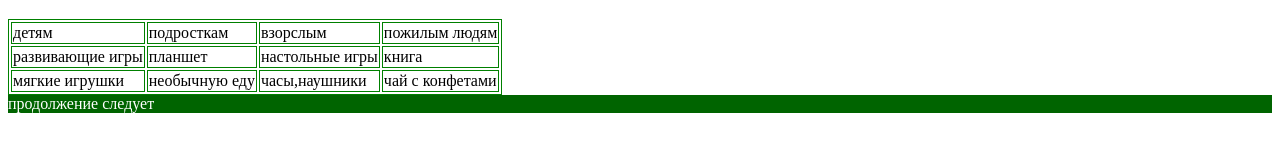
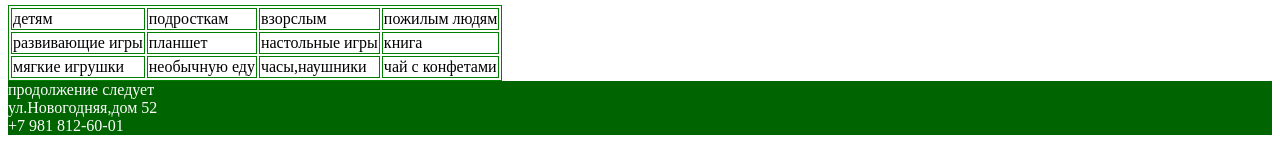
Before and after one commit to ElizAlgo/Anna, a plain HTML site: page index.html in a window 1280 px wide. Shown: the part 1697-1840 px from the top of the page. Before the commit the page ends 1818 px from the top, so only its background shows below. Drawn offline with Linux system fonts and the light colour scheme.

Commit message:
Update index.html

```diff
--- a/index.html
+++ b/index.html
@@ -1,10 +1,11 @@
 <html>
   <title>новый год </title>
   <body>
-      <a href="https://imgbb.com/"><img src="https://i.ibb.co/K2rd901/Untitled.png" alt="Untitled" border="0" width="50px" height="50px"></a>
-      <header style="background-color:darkgreen;color:black">
+        <header style="background-color:darkgreen;color:black">
+      <a href="https://imgbb.com/"><img src="https://i.ibb.co/r3Q2xyt/Untitled-1.png" alt="Untitled-1" border="0" width="50px" height="50px"></a>
       <a href="#food" style="color:white; font size:40px;">салаты</a>
       <a href="#game" style="color:white; font size:40px;">новогодние игры</a>
+
       </header>
       <h2 id="game"> новогодние игры </h2>
          <p> «Мафия»</p>
@@ -45,6 +46,9 @@
             <td style="border:1px solid green">чай с конфетами</td>
           </tr>
        </table>
-        <footer style="background-color:darkgreen;color:white">продолжение следует</footer>
+        <footer style="background-color:darkgreen;color:white">продолжение следует
+        <footer> ул.Новогодняя,дом 52 </footer>
+        <footer>+7 981 812-60-01</footer>
+        </footer>
    </body>
 </html>
```
